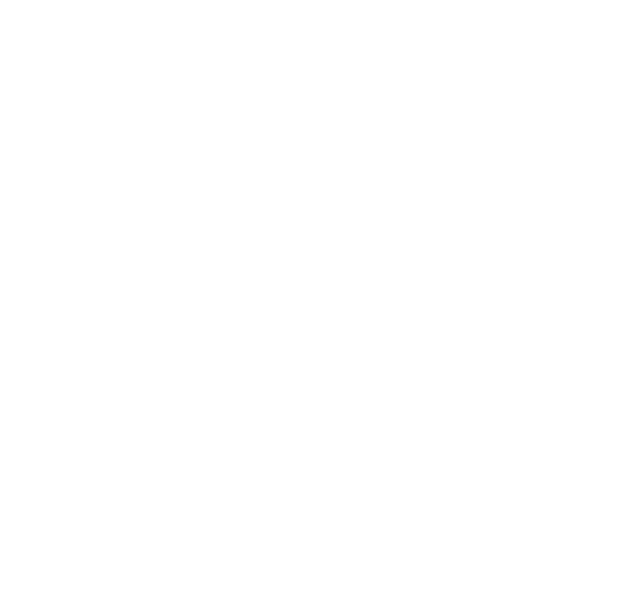
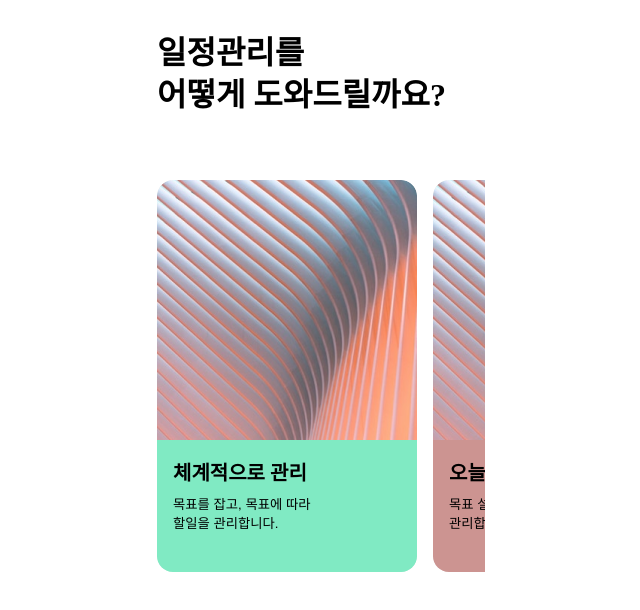
Before and after one commit to DDD-6/DODO-WEB, a React (Create React App) app: page / in a window 1280 px wide. Shown: the top 610 px of the page, without its empty margins (319-959 px from the left). Built offline with nearby package versions, Linux system fonts and the light colour scheme; a web font is replaced by a local one.

Commit message:
#45 feat: 랜딩페이지 레이아웃 완성

```diff
--- a/src/Assets/Colors/Colors.jsx
+++ b/src/Assets/Colors/Colors.jsx
@@ -2,6 +2,7 @@
   black: "#000000",
   white: "#ffffff",
   pink: "#f9e0e7",
+  pastel_red: "#CC9491",
   grass: "#e2ec63",
   teal: "#80eac3",
   grey_900: "#141414",
--- a/src/Assets/Globalcss.jsx
+++ b/src/Assets/Globalcss.jsx
@@ -59,6 +59,11 @@
 	font-weight: 700;
 	line-height: 32px;
 }
+button {
+	padding: 0;
+	border: 0;
+	cursor: pointer;
+}
 `;
 
 const GlobalCss = () => {
--- a/src/Assets/theme.jsx
+++ b/src/Assets/theme.jsx
@@ -1,4 +1,5 @@
 import Colors from "./Colors/Colors";
+import Fonts from "./fonts/Font";
 
 export default {
   spacer: {
@@ -14,5 +15,6 @@
   "spacer-w": {
     16: "padding-left: 16px",
   },
+  font: Fonts,
   color: Colors,
 };
--- a/src/Pages/Main.jsx
+++ b/src/Pages/Main.jsx
@@ -1,8 +1,123 @@
-import React from "react";
+import React, { useState } from "react";
+import PropTypes from "prop-types";
 import styled from "styled-components";
+import { PrimaryButton } from "../Components/Elements/Button";
+import ProjectThumbImg from "../Assets/images/Frame 29.png";
 
-const Root = styled.div``;
+const Root = styled.main`
+  height: 100%;
+  display: flex;
+  flex-flow: column nowrap;
+  padding: 32px 16px;
+`;
+
+const StartButton = styled(PrimaryButton)`
+  margin-top: auto;
+`;
+
+const MainTitle = styled.h1`
+  margin-bottom: 64px;
+`;
+
+const MainProject = styled.div`
+  display: flex;
+  flex-flow: row nowrap;
+  gap: 16px;
+  overflow-x: scroll;
+  padding-bottom: 24px;
+
+  &::-webkit-scrollbar {
+    height: 3px;
+    background: ${({ theme }) => theme.color.grey_200};
+    cursor: pointer;
+  }
+  &::-webkit-scrollbar-thumb {
+    background: ${({ theme }) => theme.color.black};
+  }
+`;
+
+const ProjectButton = styled.button`
+  width: 260px;
+  display: flex;
+  flex-flow: column nowrap;
+  align-items: stretch;
+  flex-shrink: 0;
+  text-align: left;
+  border-radius: 16px;
+  overflow: hidden;
+`;
+
+const ProjectInfo = styled.div`
+  padding: 16px 16px 40px;
+  background: ${({ color, theme }) => theme.color[color]};
+`;
+
+const ProjectTitle = styled.p`
+  ${({ theme }) => theme.font.Text1_Semibold}
+  margin-bottom: 4px;
+`;
+
+const ProjectThumb = styled.img`
+  height: 260px;
+  order: -1;
+`;
+
+function RenderMain({ step = 0, onStart }) {
+  return step === 0 ? (
+    <>
+      <h1>
+        DODO LIST에
+        <br />
+        오신 것을 환영해요!
+      </h1>
+      <StartButton onClick={() => onStart()}>시작</StartButton>
+    </>
+  ) : (
+    <>
+      <MainTitle>
+        일정관리를
+        <br />
+        어떻게 도와드릴까요?
+      </MainTitle>
+      <MainProject>
+        <ProjectButton>
+          <ProjectInfo color="teal">
+            <ProjectTitle>체계적으로 관리</ProjectTitle>
+            <p>
+              목표를 잡고, 목표에 따라
+              <br />
+              할일을 관리합니다.
+            </p>
+          </ProjectInfo>
+          <ProjectThumb src={ProjectThumbImg} alt="체계적으로 관리" />
+        </ProjectButton>
+        <ProjectButton>
+          <ProjectInfo color="pastel_red">
+            <ProjectTitle>오늘 할일 관리</ProjectTitle>
+            <p>
+              목표 설정없이 오늘의 할일을
+              <br />
+              관리합니다.
+            </p>
+          </ProjectInfo>
+          <ProjectThumb src={ProjectThumbImg} alt="오늘 할일 관리" />
+        </ProjectButton>
+      </MainProject>
+    </>
+  );
+}
+
+RenderMain.propTypes = {
+  step: PropTypes.oneOf([0, 1]).isRequired,
+  onStart: PropTypes.func.isRequired,
+};
 
 export default function MainPage() {
-  return <Root>메인 페이지</Root>;
+  const [step, setStep] = useState(1);
+
+  return (
+    <Root>
+      <RenderMain step={step} onStart={() => setStep(1)} />
+    </Root>
+  );
 }
--- a/src/Router/Router.jsx
+++ b/src/Router/Router.jsx
@@ -2,10 +2,12 @@
 import { BrowserRouter, Route, Switch } from "react-router-dom";
 import styled from "styled-components";
 import LoginPage from "../Pages/Login";
+import MainPage from "../Pages/Main";
 import Test from "../Pages/Test";
 
 const ProjectWrapper = styled.div`
   width: 360px;
+  height: 740px;
   min-height: 100vh;
   margin: 0 auto;
 `;
@@ -15,6 +17,7 @@
     <BrowserRouter>
       <ProjectWrapper>
         <Switch>
+          <Route exact path="/" component={MainPage} />
           <Route path="/login" component={LoginPage} />
           <Route path="/test" component={Test} />
         </Switch>
```
Also changed, not shown: src/Assets/images/Frame 29.png (added).
